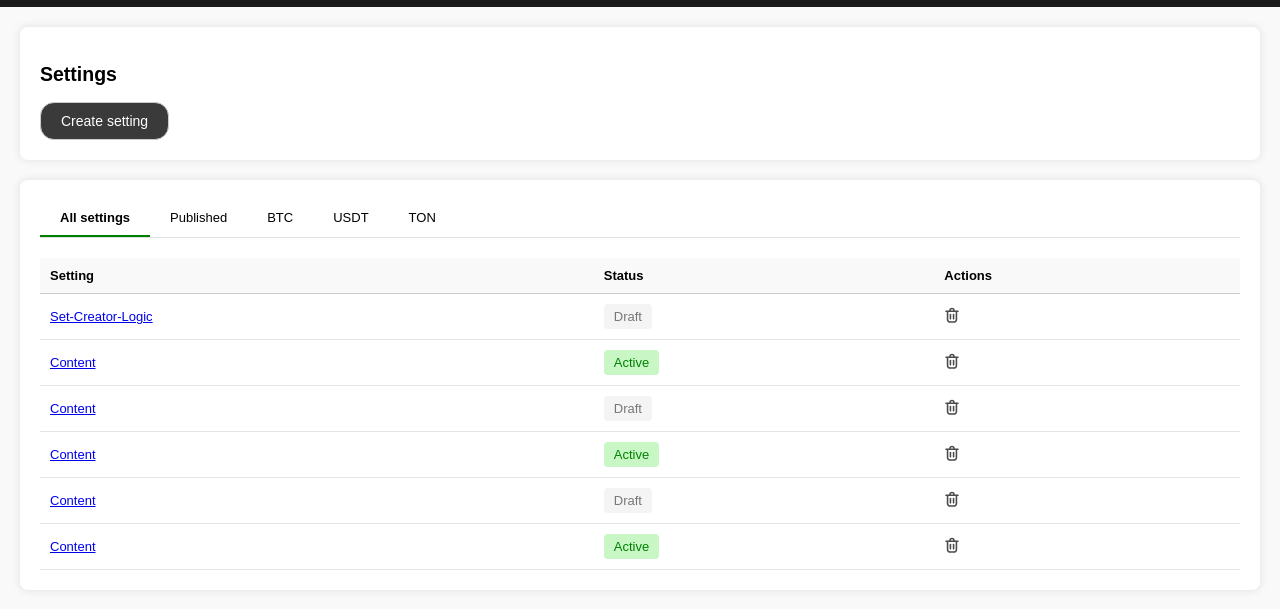
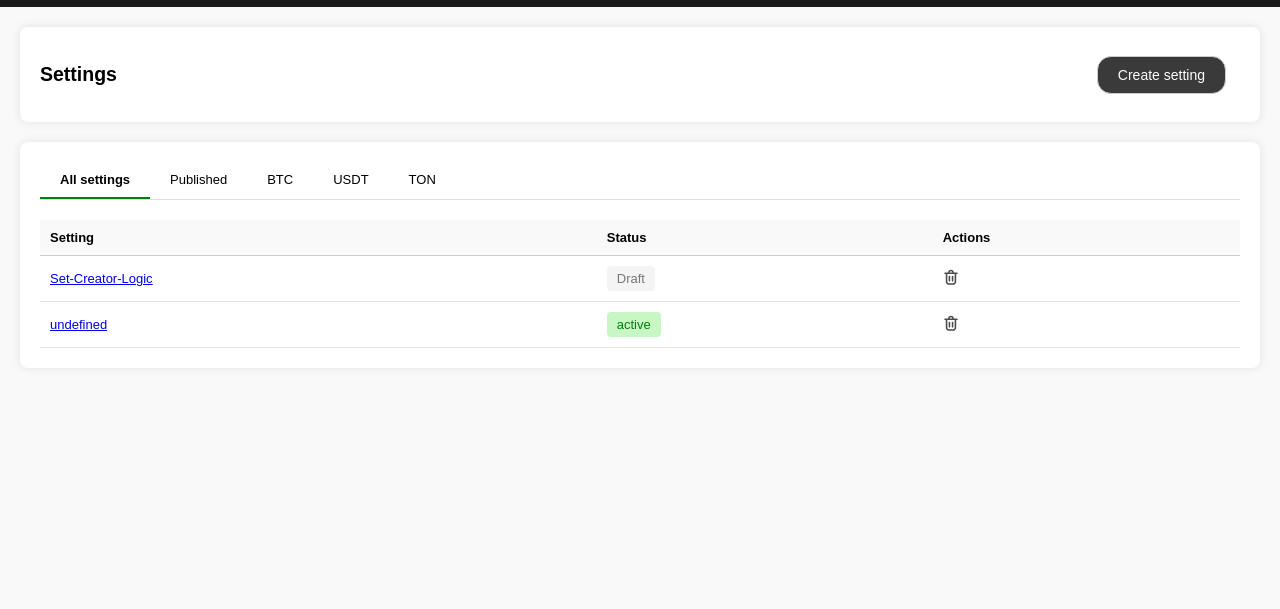
Before and after one commit to wwhysoseriouss/Bohdan_Viacheslav_web-development-NIT, a plain HTML site: page Main_Page.html in a window 1280 px wide. Shown: the part 53-662 px from the top of the page. Drawn offline with Linux system fonts and the light colour scheme.

Commit message:
scripts: trying to add and fix a few scripts for main Main_Page

```diff
--- a/Main_Page.html
+++ b/Main_Page.html
@@ -10,7 +10,7 @@
     <div class="header">
         <img src="assets\logo.svg" alt="Shopify Logo" class="logo">
     </div>
-    <div class="content"><h2>Settings</h2>
+    <div class="contentbar"><h2>Settings</h2>
         <div class="button-container">
             <button class="button create">Create setting</button>
         </div>
@@ -33,33 +33,9 @@
                 </tr>
             </thead>
             <tbody id="settings-list">
-                <tr class=".settings-item">
+                <tr class="settings-item">
                     <td><a href="formulae.html">Set-Creator-Logic</a></td>
                     <td><span class="status draft">Draft</span></td>
-                    <td><img src="assets\Icontrash.svg" alt="Delete" class="delete-icon"></td>
-                </tr>
-                <tr>
-                    <td><a href="#">Content</a></td>
-                    <td><span class="status active">Active</span></td>
-                    <td><img src="assets\Icontrash.svg" alt="Delete" class="delete-icon"></td>
-                </tr>
-                <tr>
-                    <td><a href="#">Content</a></td>
-                    <td><span class="status draft">Draft</span></td>
-                    <td><img src="assets\Icontrash.svg" alt="Delete" class="delete-icon"></td>
-                </tr>
-                <tr>
-                    <td><a href="#">Content</a></td>
-                    <td><span class="status active">Active</span></td>
-                    <td><img src="assets\Icontrash.svg" alt="Delete" class="delete-icon"></td>
-                </tr>
-                    <td><a href="#">Content</a></td>
-                    <td><span class="status draft">Draft</span></td>
-                    <td><img src="assets\Icontrash.svg" alt="Delete" class="delete-icon"></td>
-                </tr>
-                <tr>
-                    <td><a href="#">Content</a></td>
-                    <td><span class="status active">Active</span></td>
                     <td><img src="assets\Icontrash.svg" alt="Delete" class="delete-icon"></td>
                 </tr>
             </tbody>
--- a/assets/scripts/scripts.js
+++ b/assets/scripts/scripts.js
@@ -65,13 +65,13 @@ function renderSettingElement(setting) {
 
     // Відображення статусу налаштування
     const statusElement = settingElement.querySelector('.setting-status');
-    statusElement.textContent = setting.active ? 'Active' : 'Inactive'; // Статус налаштування
+    statusElement.textContent = setting.active ? 'Active' : 'Draft'; // Статус налаштування
 
     // Перемикання "active" класу
     if (setting.active) {
-        settingElement.classList.add('active');
+        settingElement.classList.add('Active');
     } else {
-        settingElement.classList.remove('active');
+        settingElement.classList.remove('Active');
     }
 
     // 4. Додавання обробника події для кнопки видалення
@@ -102,6 +102,29 @@ function toggleEmptyState() {
     }
 }
 
+const state = {
+    settings: []
+};
+
+document.addEventListener('DOMContentLoaded', function () {
+    const createButton = document.querySelector('.button.create');
+    createButton.addEventListener('click', function () {
+        const settingName = document.getElementById('setting-name').value;
+        const settingStatus = document.getElementById('setting-status').value;
+
+        if (settingName) { // Перевірка, що ім'я налаштування не порожнє
+            const newSetting = {
+                name: settingName,
+                status: settingStatus
+            };
+            addNewSetting(newSetting);
+            document.getElementById('setting-name').value = ''; // Очищення поля введення
+        } else {
+            alert('Please enter a setting name.'); // Повідомлення, якщо поле порожнє
+        }
+    });
+});
+
 function addNewSetting(newSetting) {
     // 1. Додавання нового налаштування до state.settings
     state.settings.push(newSetting);
@@ -119,6 +142,27 @@ function addNewSetting(newSetting) {
     });
 }
 
+function renderSettingElement(setting) {
+    const settingsList = document.querySelector('#settings-list');
+
+    const row = document.createElement('tr');
+    row.classList.add('settings-item');
+
+    const settingLink = document.createElement('td');
+    settingLink.innerHTML = `<a href="#">${setting.name}</a>`;
+    row.appendChild(settingLink);
+
+    const statusCell = document.createElement('td');
+    statusCell.innerHTML = `<span class="status ${setting.status.toLowerCase()}">${setting.status}</span>`;
+    row.appendChild(statusCell);
+
+    const actionsCell = document.createElement('td');
+    actionsCell.innerHTML = '<img src="assets/Icontrash.svg" alt="Delete" class="delete-icon">';
+    row.appendChild(actionsCell);
+
+    settingsList.appendChild(row);
+}
+
 document.querySelectorAll('.tab').forEach(function(tab) {
     tab.addEventListener('click', function() {
         // Видалення класу active з інших елементів
--- a/assets/styles.css
+++ b/assets/styles.css
@@ -24,6 +24,19 @@ body {
     box-shadow: 0 0 10px rgba(0, 0, 0, 0.1);
     font-size: small;
 }
+
+.contentbar {
+    margin: 20px;
+    background-color: white;
+    padding: 20px;
+    border-radius: 8px;
+    box-shadow: 0 0 10px rgba(0, 0, 0, 0.1);
+    font-size: small;
+    display: flex;
+    align-items: center;
+    justify-content: space-between;
+}
+
 
 .control_line {
     margin: 20px;
@@ -57,9 +70,17 @@ body {
 .button-container {
     display: flex;
     gap: 10px;
+    justify-content: flex-end;
+    margin-right: 14px;
+}
+
+.button-container-setting {
+    display: flex;
+    gap: 10px;
     margin-left: auto;
     margin-right: 14px;
 }
+
 
 .button {
     padding: 10px 20px;
@@ -69,29 +90,29 @@ body {
     border-radius: 4px;
     cursor: pointer;
 
-}:hover
+}
 
 .discard {
     background-color: white;
     color: black;
     border-radius: 14px;
-}:hover
+}
 
 .save {
     background-color: #d2d2d2;
     color: rgb(147, 147, 147);
     border-radius: 14px;
-}:hover
+}
 
 .create {
     background-color: #3a3a3a;
     color: white;
     border-radius: 14px;
-}:hover
+}
 
 /* Стилі для вкладок */
 .tabs {
-    display: flex;
+    display: flex !important;
     border-bottom: 1px solid #e0e0e0;
     margin-bottom: 20px;
 }
```
Also changed, not shown: formulae.html (+1 -1 lines).
